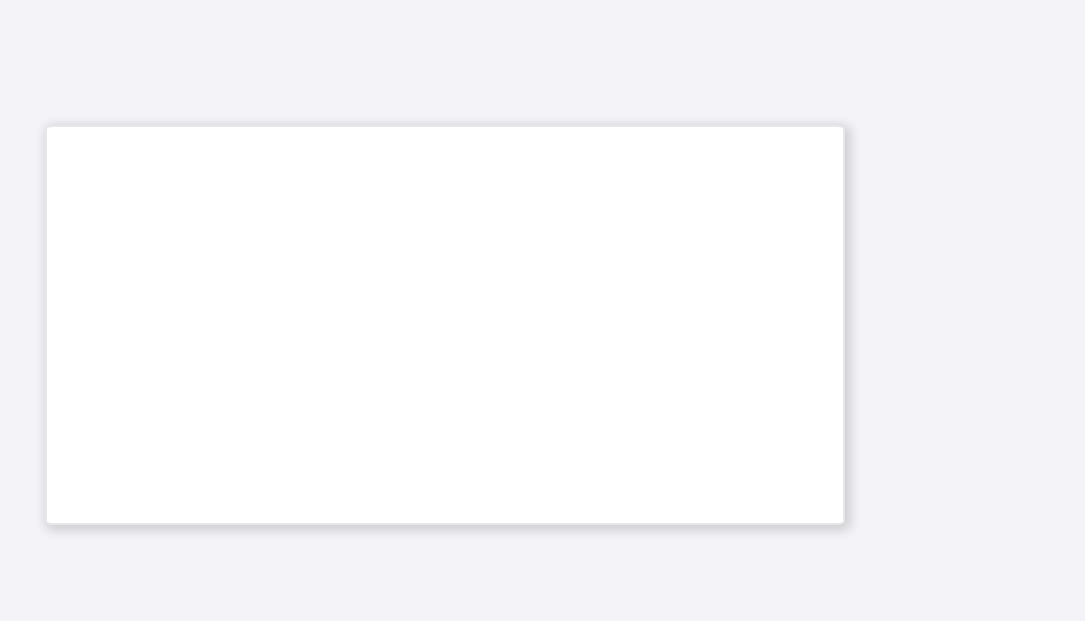
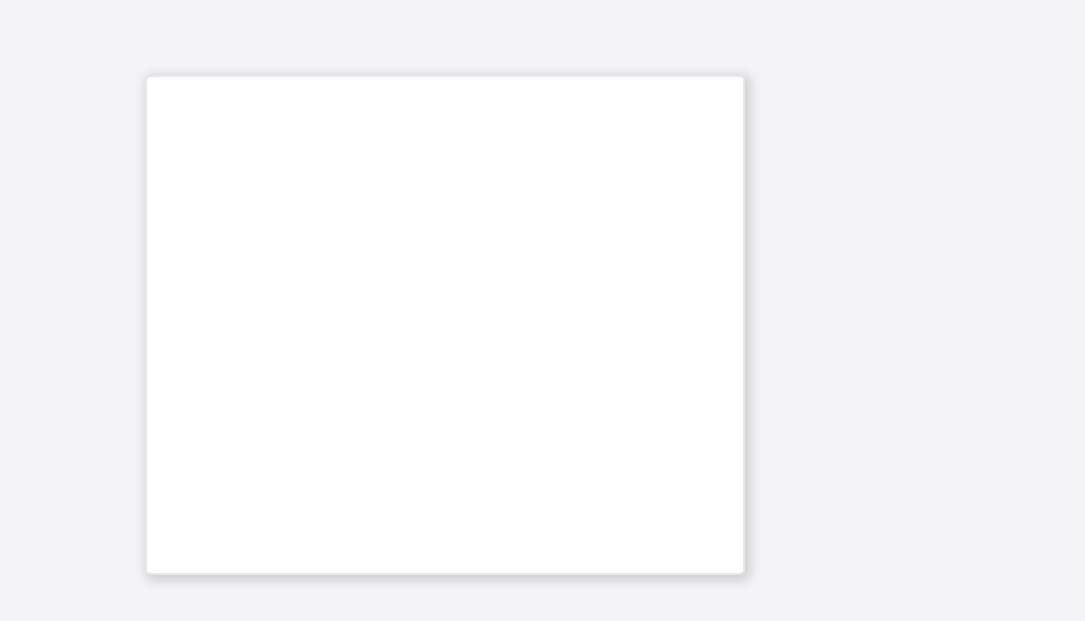
Before and after one commit to FelipePDS/snake-game, a plain HTML site: page index.html in a window 1280 px wide. Shown: the part 75-696 px from the top of the page, without its empty margins (195-1280 px from the left). Drawn offline with Linux system fonts and the light colour scheme.

Commit message:
declate initial values

```diff
--- a/assets/styles/style.css
+++ b/assets/styles/style.css
@@ -124,8 +124,8 @@ body {
 }
 
 #box {
-    width: 800px;
-    height: 400px;
+    width: 600px;
+    height: 500px;
 
     background-color: var(--colorBox);
     border: 2px var(--colorBorderBox) solid;
--- a/game.js
+++ b/game.js
@@ -1,13 +1,13 @@
-const box = document.querySelector('#box')
-const context = box.getContext('2d')
+// DECLARE VALUES
+const game = {
+    global: {
+        box: document.querySelector('#box'),
+        context: this.box.getContext('2d')
+    }
+}
 
-context.fillStyle = `${themes.modes[localStorage.Theme].colorSnake}`
-context.fillRect(50, 10, 5, 5)
-context.fillRect(50, 16, 5, 5)
-context.fillRect(50, 22, 5, 5)
-context.fillRect(50, 28, 5, 5)
-context.fillRect(50, 34, 5, 5)
+game.global.box.width = 1200
+game.global.box.height = 1000
 
-context.fillStyle = `${themes.modes[localStorage.Theme].colorFood}`
-context.fillRect(230, 100, 5, 5)
-context.fillRect(51.5, 8, 2, 3)
+// game.global.context.fillStyle = 'red'
+// game.global.context.fillRect(10, 10, 30, 30)
--- a/index.html
+++ b/index.html
@@ -27,7 +27,7 @@
 
     <canvas id="box"></canvas>
 
-    <script src="theme.js"></script>
+    <script src="assets/scripts/theme.js"></script>
     <script src="game.js"></script>
 </body>
 </html>
```
Also changed, not shown: assets/scripts/theme.js (renamed from theme.js).
